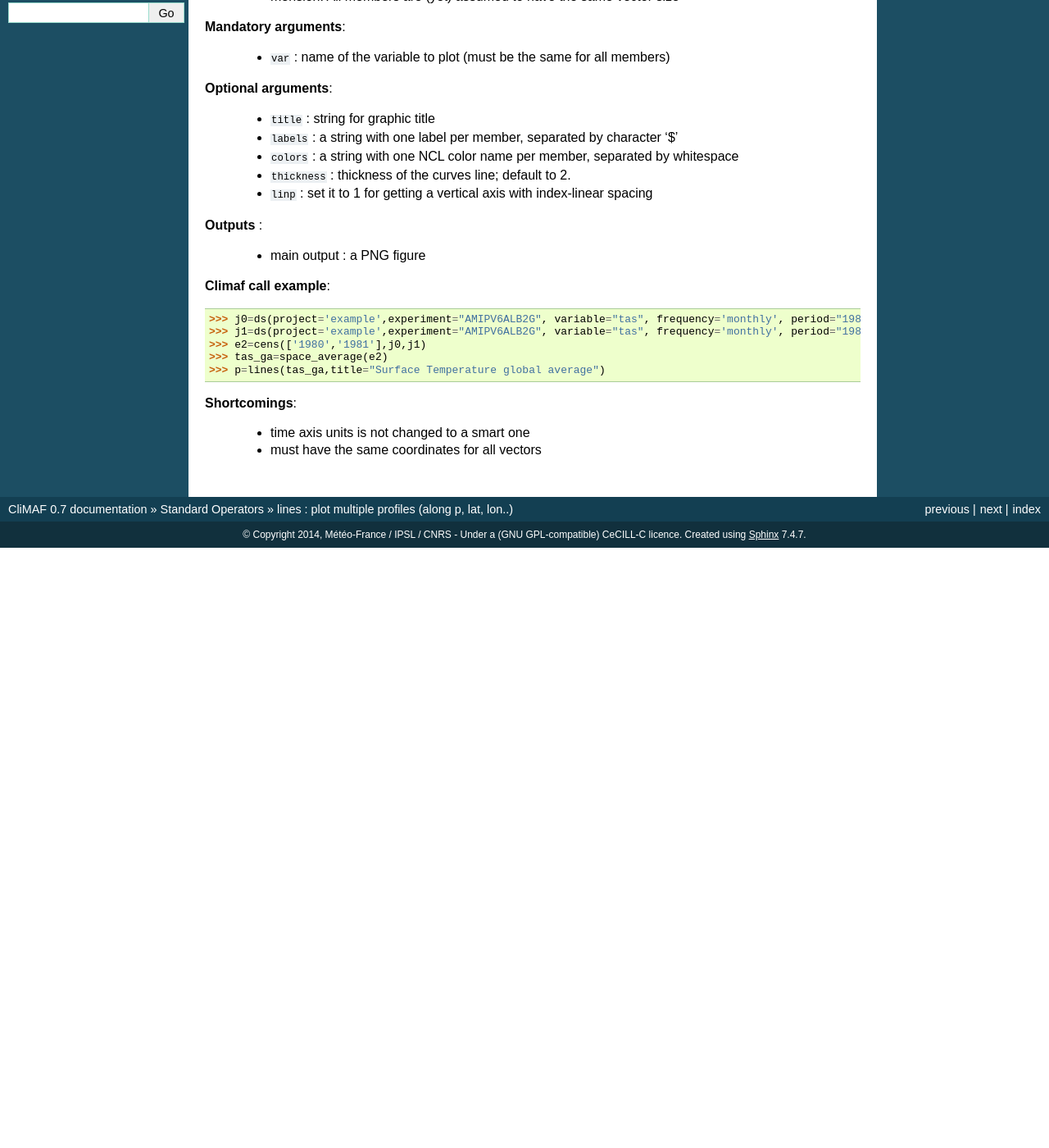
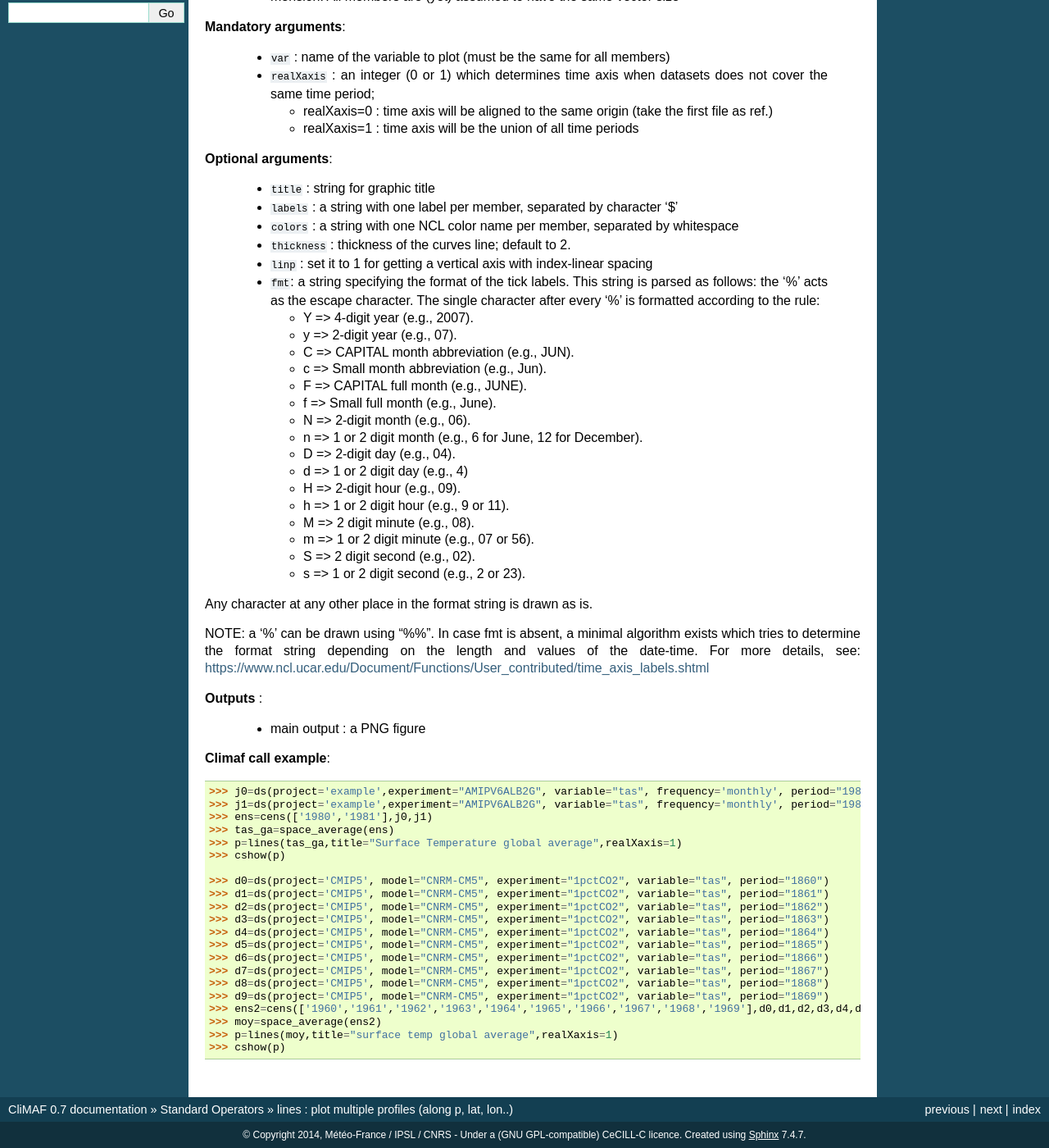
Before and after one commit to rigoudyg/climaf, a Sphinx documentation site: the page built from doc/scripts/lines.rst, in a window 1280 px wide and 1400 px high, scrolled down 274 px. Shown: the whole window at 82% size. Built offline with Sphinx 7.4.7, drawn with Linux system fonts in a browser that asks for light colours; before the commit the page ends 942 px from its top, so only the background shows below that.

```diff
--- a/doc/conf.py
+++ b/doc/conf.py
@@ -34,8 +34,8 @@
     'sphinx.ext.autodoc'
     ,'sphinx.ext.todo'
     ,'sphinx.ext.viewcode'
-    ,'sphinx.ext.napoleon' #this one works at RTD
-    #,'sphinxcontrib.napoleon' #This one works at CNRM
+    #,'sphinx.ext.napoleon' #this one works at RTD
+    ,'sphinxcontrib.napoleon' #This one works at CNRM
 ]
 
 # Add any paths that contain templates here, relative to this directory.
--- a/doc/scripts/lines.rst
+++ b/doc/scripts/lines.rst
@@ -18,6 +18,14 @@
 
   - ``var`` : name of the variable to plot (must be the same for all members)
 
+  - ``realXaxis`` : an integer (0 or 1) which determines time axis
+    when datasets does not cover the same time period;
+
+    - realXaxis=0 : time axis will be aligned to the same origin (take
+      the first file as ref.)
+    - realXaxis=1 : time axis will be the union of all time periods
+
+
 **Optional arguments**:
 
   - ``title`` : string for graphic title
@@ -26,7 +34,36 @@
   - ``colors`` : a string with one NCL color name per member,
     separated by whitespace
   - ``thickness`` : thickness of the curves line; default to 2.
-  - ``linp`` : set it to 1 for getting a vertical axis with index-linear spacing
+  - ``linp`` : set it to 1 for getting a vertical axis with
+    index-linear spacing
+  - ``fmt``: a string specifying the format of the tick labels. This
+    string is parsed as follows: the '%' acts as the escape
+    character. The single character after every '%' is formatted
+    according to the rule:
+
+    - Y => 4-digit year (e.g., 2007).
+    - y => 2-digit year (e.g., 07).
+    - C => CAPITAL month abbreviation (e.g., JUN).
+    - c => Small month abbreviation (e.g., Jun).
+    - F => CAPITAL full month (e.g., JUNE).
+    - f => Small full month (e.g., June).
+    - N => 2-digit month (e.g., 06).
+    - n => 1 or 2 digit month (e.g., 6 for June, 12 for December).
+    - D => 2-digit day (e.g., 04).
+    - d => 1 or 2 digit day (e.g., 4)
+    - H => 2-digit hour (e.g., 09).
+    - h => 1 or 2 digit hour (e.g., 9 or 11).
+    - M => 2 digit minute (e.g., 08).
+    - m => 1 or 2 digit minute (e.g., 07 or 56).
+    - S => 2 digit second (e.g., 02).
+    - s => 1 or 2 digit second (e.g., 2 or 23).
+
+Any character at any other place in the format string is drawn as is.
+
+NOTE: a '%' can be drawn using "%%". In case fmt is absent, a minimal
+algorithm exists which tries to determine the format string depending
+on the length and values of the date-time. For more details, see:
+https://www.ncl.ucar.edu/Document/Functions/User_contributed/time_axis_labels.shtml
 
 **Outputs** :
 
@@ -36,11 +73,22 @@
 
   >>> j0=ds(project='example',experiment="AMIPV6ALB2G", variable="tas", frequency='monthly', period="1980")
   >>> j1=ds(project='example',experiment="AMIPV6ALB2G", variable="tas", frequency='monthly', period="1981")
-  >>> e2=cens(['1980','1981'],j0,j1)
-  >>> tas_ga=space_average(e2)
-  >>> p=lines(tas_ga,title="Surface Temperature global average")
+  >>> ens=cens(['1980','1981'],j0,j1)
+  >>> tas_ga=space_average(ens)
+  >>> p=lines(tas_ga,title="Surface Temperature global average",realXaxis=1)
+  >>> cshow(p)
 
-**Shortcomings**:
-
-  - time axis units is not changed to a smart one
-  - must have the same coordinates for all vectors
+  >>> d0=ds(project='CMIP5', model="CNRM-CM5", experiment="1pctCO2", variable="tas", period="1860")
+  >>> d1=ds(project='CMIP5', model="CNRM-CM5", experiment="1pctCO2", variable="tas", period="1861")
+  >>> d2=ds(project='CMIP5', model="CNRM-CM5", experiment="1pctCO2", variable="tas", period="1862")
+  >>> d3=ds(project='CMIP5', model="CNRM-CM5", experiment="1pctCO2", variable="tas", period="1863")
+  >>> d4=ds(project='CMIP5', model="CNRM-CM5", experiment="1pctCO2", variable="tas", period="1864")
+  >>> d5=ds(project='CMIP5', model="CNRM-CM5", experiment="1pctCO2", variable="tas", period="1865")
+  >>> d6=ds(project='CMIP5', model="CNRM-CM5", experiment="1pctCO2", variable="tas", period="1866")
+  >>> d7=ds(project='CMIP5', model="CNRM-CM5", experiment="1pctCO2", variable="tas", period="1867")
+  >>> d8=ds(project='CMIP5', model="CNRM-CM5", experiment="1pctCO2", variable="tas", period="1868")
+  >>> d9=ds(project='CMIP5', model="CNRM-CM5", experiment="1pctCO2", variable="tas", period="1869")
+  >>> ens2=cens(['1960','1961','1962','1963','1964','1965','1966','1967','1968','1969'],d0,d1,d2,d3,d4,d5,d6,d7,d8,d9)
+  >>> moy=space_average(ens2)
+  >>> p=lines(moy,title="surface temp global average",realXaxis=1)
+  >>> cshow(p)
```
Also changed, not shown: doc/news.rst (+12 -0 lines), 3 other files.
